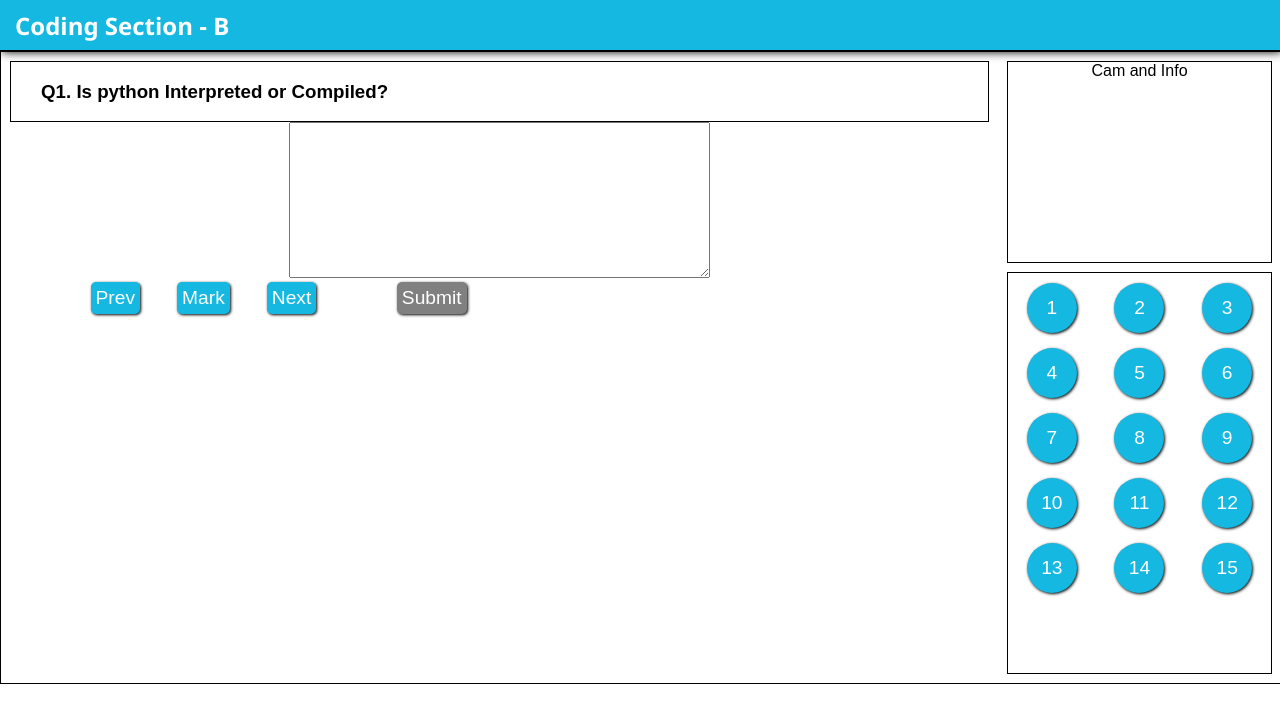
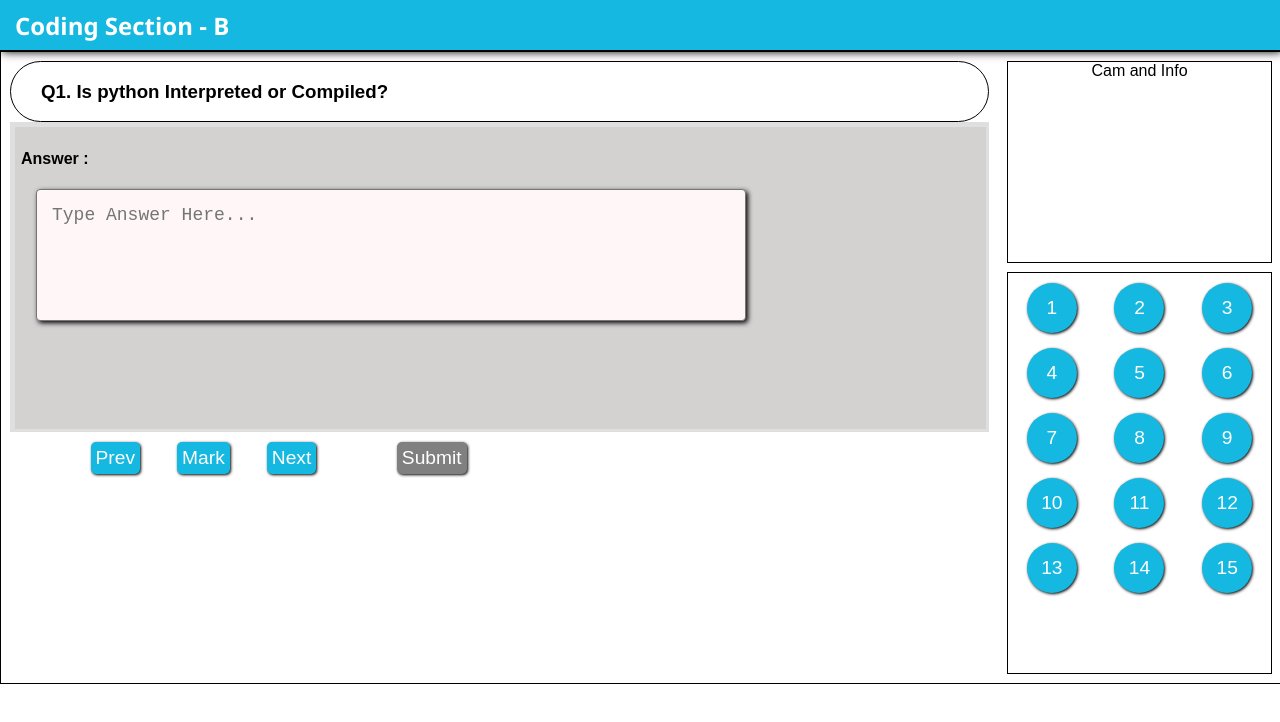
Before and after one commit to pkboe/mockquestionaire, a React (Create React App) app: page / in a window 1280 px wide. Shown: the top 722 px of the page. Built offline with nearby package versions, Linux system fonts and the light colour scheme; a small style sheet from the web is missing.

Commit message:
CSS Fixes

```diff
--- a/src/pages/CodingPage.jsx
+++ b/src/pages/CodingPage.jsx
@@ -68,8 +68,14 @@ export const CodingPage = () => {
             </ol> */}
 
             {/* Single Liner */}
-            <div id="singleLinerContainer">
-              <textarea name="paragraph_text" cols="50" rows="10"></textarea>
+            <div id="textinputcontainer">
+              <h4 style={{ marginLeft: "5px" }}>Answer : </h4>
+              <textarea
+                id="textinput"
+                name="roleExplanation"
+                rows="2"
+                placeholder="Type Answer Here..."
+              ></textarea>
             </div>
           </div>
           <div
@@ -78,6 +84,7 @@ export const CodingPage = () => {
               maxWidth: "500px",
               display: "flex",
               justifyContent: "space-evenly",
+              marginTop: "10px",
             }}
           >
             <div className="Buttoncontainer">
--- a/src/pages/codingpage.css
+++ b/src/pages/codingpage.css
@@ -94,6 +94,7 @@
   text-align: left;
   padding-left: 30px;
   border: 1px solid;
+  border-radius: 500px;
 }
 
 #Rightcontainer {
@@ -133,6 +134,28 @@
   color: white;
 }
 
-#singleLinerContainner {
-  background-color: grey;
+#Answer {
+  background-color: rgb(224, 223, 223);
+  height: 300px;
+  padding: 5px;
 }
+#textinputcontainer {
+  background-color: rgb(212, 209, 209);
+  width: 100%;
+  height: 100% !important;
+  text-align: left;
+  padding: 1px;
+}
+#textinput {
+  height: 100px;
+  resize: none;
+  margin-top: 0px;
+  margin-left: 20px;
+  font-size: 18px;
+  max-width: 800px;
+  width: 70%;
+  border-radius: 4px;
+  padding: 15px;
+  background-color: rgb(255, 247, 247);
+  box-shadow: 2px 2px 5px #000000;
+}
```
